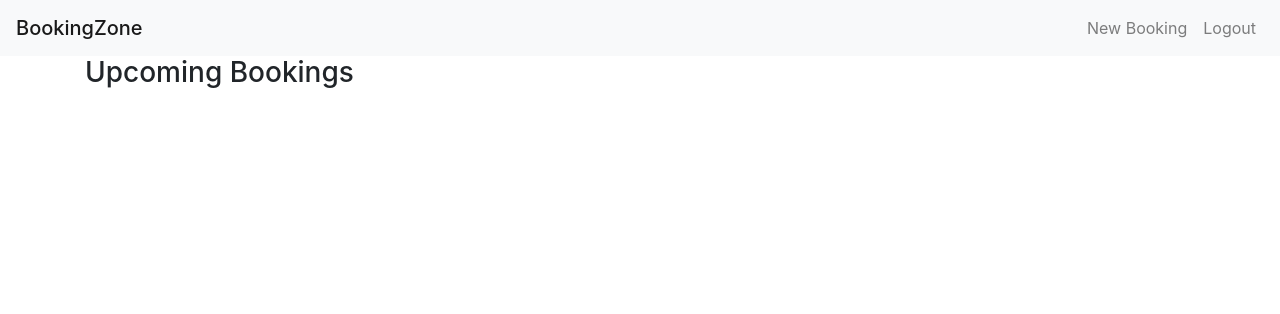
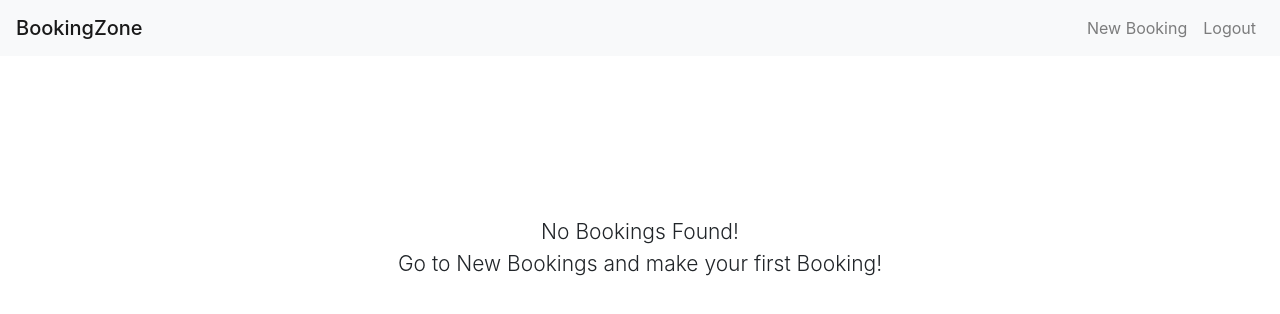
Before and after one commit to rishavmedhi/bookingzone-react, a React (Create React App) app: page /dashboard/my-booking in a window 1280 px wide. Shown: the top 314 px of the page. Built offline with nearby package versions, Linux system fonts and the light colour scheme; no server answers.

Commit message:
Empty booking design addition

```diff
--- a/src/components/MyBooking/MyBooking.js
+++ b/src/components/MyBooking/MyBooking.js
@@ -50,37 +50,9 @@ class MyBooking extends React.Component{
                </nav>
 
                <div className="mybooking_container container">
-                    {/*<div className="upcoming_bookings_wrapper">*/}
-                    {/*    <h3>Upcoming Bookings</h3>*/}
-                    {/*    <div class="booking_wrapper" data-booking-id="1234">*/}
-                    {/*        <div className="event">Event : <span className="event_name">TENNIS</span></div>*/}
-                    {/*        <div className="day_wrapper">Day : <span className="day">16th November 2019 </span></div>*/}
-                    {/*        <div className="time_wrapper">Time : <span className="time"><span className="starttime">9:00 A.M.</span> To <span className="endtime">10:00 A.M.</span></span></div>*/}
-                    {/*        <div className="cancel_booking float-right">*/}
-                    {/*            x Cancel Booking*/}
-                    {/*        </div>*/}
-                    {/*    </div>*/}
-                    {/*    <div className="booking_wrapper" data-booking-id="1234">*/}
-                    {/*        <div className="event">Event : <span className="event_name">TENNIS</span></div>*/}
-                    {/*        <div className="day_wrapper">Day : <span className="day">16th November 2019 </span></div>*/}
-                    {/*        <div className="time_wrapper">Time : <span className="time"><span className="starttime">9:00 A.M.</span> To <span*/}
-                    {/*            className="endtime">10:00 A.M.</span></span></div>*/}
-                    {/*        <div className="cancel_booking float-right">*/}
-                    {/*            x Cancel Booking*/}
-                    {/*        </div>*/}
-                    {/*    </div>*/}
-                    {/*</div>*/}
+
                     <UpcomingBooking bookings={this.state.bookings}/>
 
-                   {/*<div className="past_bookings">*/}
-                   {/*    <h3>Past Bookings</h3>*/}
-                   {/*    <div className="booking_wrapper past" data-booking-id="1234">*/}
-                   {/*        <div className="event">Event : <span className="event_name">TENNIS</span></div>*/}
-                   {/*        <div className="day_wrapper">Day : <span className="day">16th November 2019 </span></div>*/}
-                   {/*        <div className="time_wrapper">Time : <span className="time"><span className="starttime">9:00 A.M.</span> To <span*/}
-                   {/*            className="endtime">10:00 A.M.</span></span></div>*/}
-                   {/*    </div>*/}
-                   {/*</div>*/}
                    <PastBookings bookings={this.state.bookings}/>
                </div>
            </div>
@@ -96,17 +68,23 @@ function UpcomingBooking(props)
     for(let i=0;i<props.bookings.length;i++)
     {
         let booking = props.bookings[i];
-        console.log(booking);
-        console.log(booking.starttime);
-        if(booking.starttime>currenttime)
+        if(booking.starttime>currenttime || (booking.starttime<=currenttime && booking.endtime>currenttime))
         {
             rows.push(<Booking past="" booking_id={booking._id} event={booking.event} day={moment.unix(parseInt(booking.starttime)).format('Do MMM YYYY')} starttime={moment.unix(parseInt(booking.starttime)).format('hh:mm A')} endtime={moment.unix(parseInt(booking.endtime)).format('hh:mm A')}/>)
         }
     }
+    if(rows.length>0)
         return(
             <div className="upcoming_bookings_wrapper">
                 <h3>Upcoming Bookings</h3>
                 {rows}
+            </div>
+        );
+    else
+        return(
+            <div className="empty_bookings">
+                No Bookings Found!<br />
+                Go to New Bookings and make your first Booking!
             </div>
         );
 }
@@ -119,8 +97,6 @@ function PastBookings(props)
     for(let i=0;i<props.bookings.length;i++)
     {
         let booking = props.bookings[i];
-        console.log(booking);
-        console.log(booking.starttime);
         if(booking.starttime<currenttime)
         {
             rows.push(<Booking past="past" booking_id={booking._id} event={booking.event} day={moment.unix(parseInt(booking.starttime)).format('Do MMM YYYY')} starttime={moment.unix(parseInt(booking.starttime)).format('hh:mm A')} endtime={moment.unix(parseInt(booking.endtime)).format('hh:mm A')}/>)
--- a/src/components/MyBooking/style.css
+++ b/src/components/MyBooking/style.css
@@ -1,3 +1,7 @@
+.mybooking_container
+{
+    padding-top: 10em;
+}
 .mybooking_container .booking_wrapper
 {
     -webkit-box-shadow: 0 2px 4px rgba(0,0,0,0.1);
@@ -36,4 +40,11 @@
 {
     color: #c33;
     font-weight: 600;
+    cursor: pointer;
 }
+.empty_bookings
+{
+    font-size: 21px;
+    font-weight: 300;
+    text-align: center;
+}
```
Lines whose indentation alone changed are shown as unchanged.
